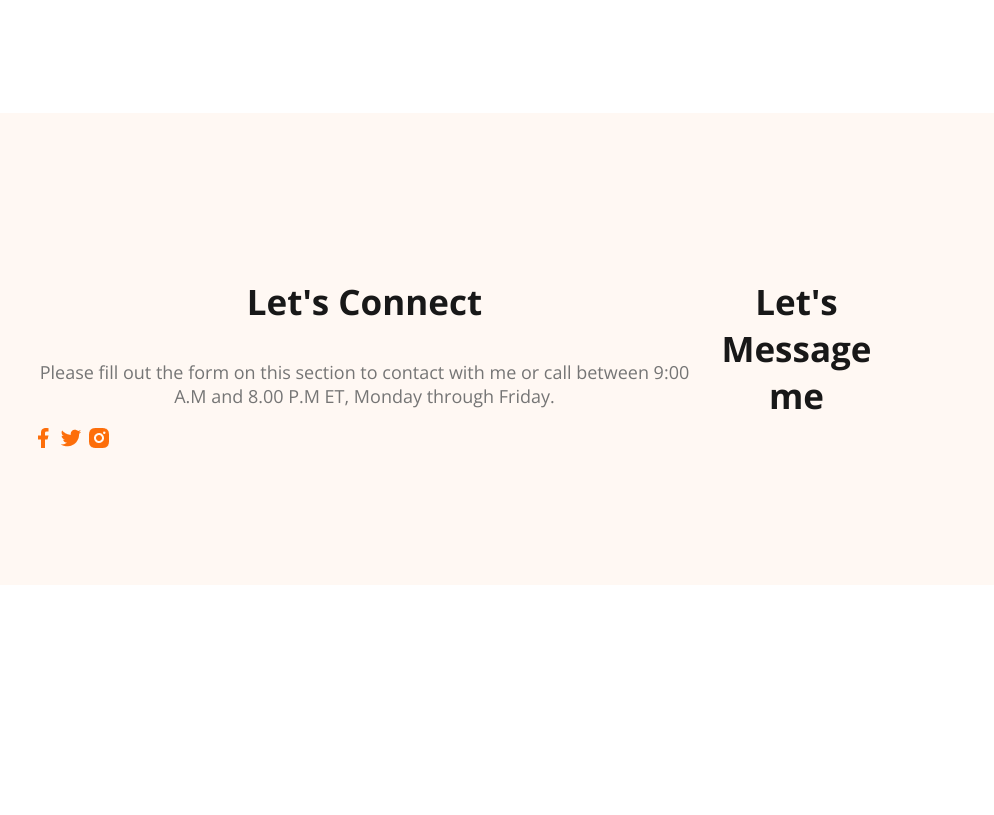
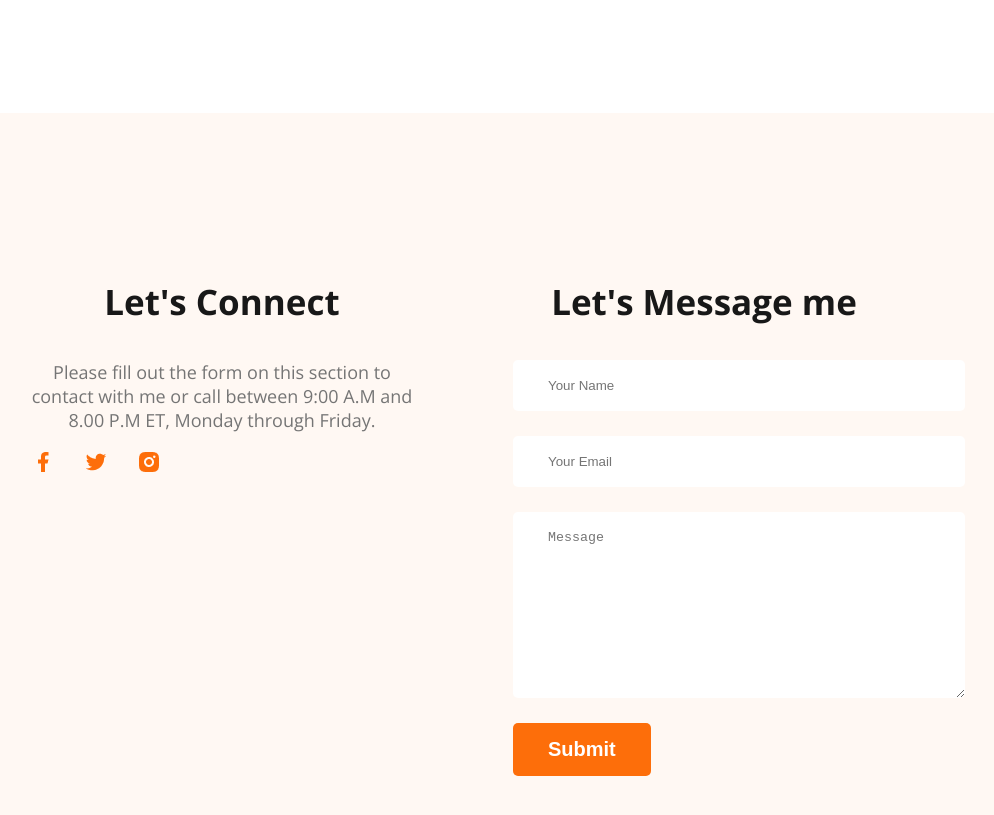
Before and after one commit to aladdincoder/webdev-portfolio, a plain HTML site: page index.html in a window 1280 px wide. Shown: the part 2862-3677 px from the top of the page, without its empty margins (177-1171 px from the left). Before the commit the page ends 3455 px from the top, so only its background shows below. Drawn offline with nearby package versions, Linux system fonts and the light colour scheme.

Commit message:
finish the footer section with form

```diff
--- a/index.html
+++ b/index.html
@@ -154,6 +154,12 @@
         </div>
         <div class="footer-colum">
             <h3 class="section-title">Let's Message me</h3>
+            <form class="contact" action="">
+                <input type="text" placeholder="Your Name">
+                <input type="email" name="" placeholder="Your Email" id="">
+                <textarea name="" placeholder="Message" id="" cols="30" rows="10"></textarea>
+                <input class="btn-primary" type="submit" value="Submit">
+            </form>
         </div>
 
     </footer>
--- a/styles/portfolio.css
+++ b/styles/portfolio.css
@@ -176,7 +176,8 @@ main section {
     font-weight: 700;
     margin-bottom: 10px;
 }
-.resume-item-ins{
+
+.resume-item-ins {
     margin-bottom: 20px;
     margin-top: 0px;
 }
@@ -190,14 +191,37 @@ main section {
 .resume-item-des {
     columns: #757575;
 }
-.download-cv{
+
+.download-cv {
     text-align: center;
     margin-top: 50px;
 }
+
 /* footer style */
-footer{
+footer {
     display: flex;
+    gap: 100px;
     margin-top: 100px;
     background: #FFF8F3;
     padding: 130px 200px;
 }
+
+.footer-colum {
+    width: 50%;
+}
+
+.social-link a{
+    margin-right: 25px;
+    size: 30px 30pxs;
+}
+.contact input[type="text"], .contact input[type="email"],
+textarea {
+    display: block;
+    margin-bottom: 25px;
+    padding: 18px 35px;
+    color: #757575;
+    border-radius: 5px;
+    background: #FFF;
+    border: 0;
+    width: 100%;
+}
```
